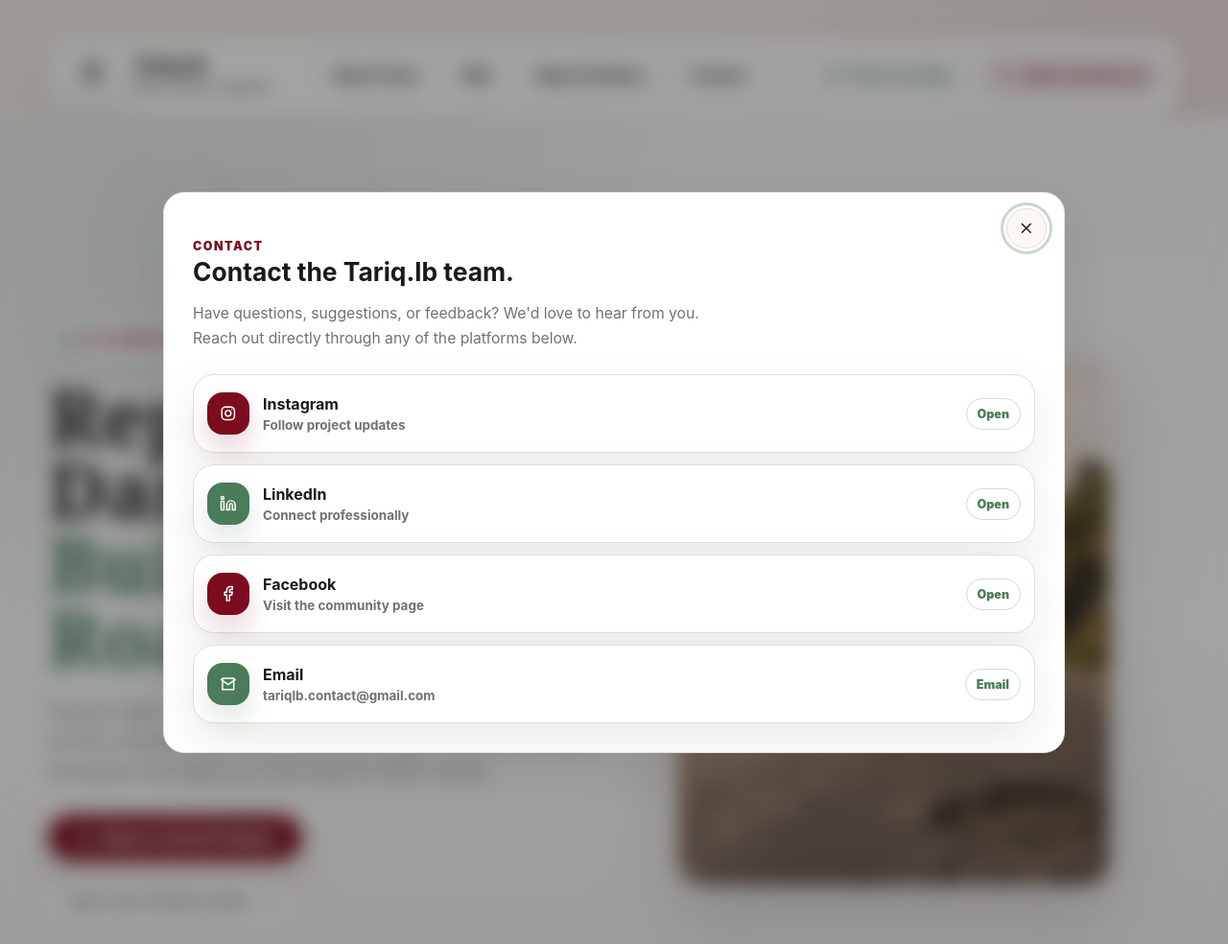
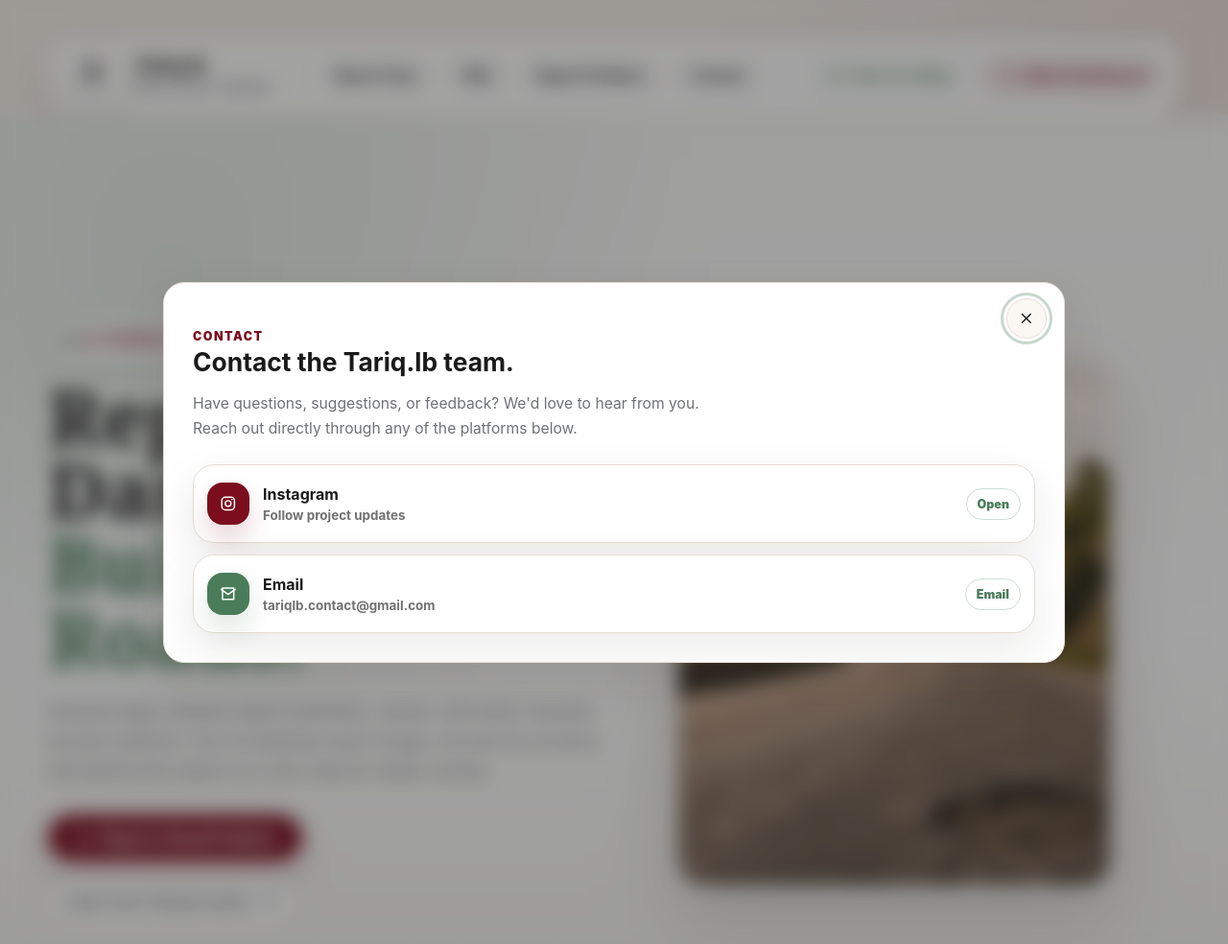
Before and after one commit to Gloria-Hleihel/TechTalks-Tariq.lb, a Flask app: page / in a window 1280 px wide, after a click on "Contact". Shown: the whole page at 96% size. Run offline with Flask 3, Linux system fonts and the light colour scheme.

Commit message:
Update contact social links

```diff
--- a/templates/index.html
+++ b/templates/index.html
@@ -303,7 +303,7 @@
     </p>
 
     <div class="contact-list">
-      <a class="contact-card" href="https://www.instagram.com/" target="_blank" rel="noreferrer">
+      <a class="contact-card" href="https://www.instagram.com/tariq.leb?igsh=MTk1OXN5NTB5M3hjNg%3D%3D&amp;utm_source=qr" target="_blank" rel="noreferrer">
         <span class="contact-icon icon-red">
           <svg aria-hidden="true" viewBox="0 0 24 24">
             <rect x="3" y="3" width="18" height="18" rx="5"></rect>
@@ -314,34 +314,6 @@
         <span>
           <strong>Instagram</strong>
           <small>Follow project updates</small>
-        </span>
-        <em>Open</em>
-      </a>
-
-      <a class="contact-card" href="https://www.linkedin.com/" target="_blank" rel="noreferrer">
-        <span class="contact-icon icon-green">
-          <svg aria-hidden="true" viewBox="0 0 24 24">
-            <path d="M16 8a6 6 0 0 1 6 6v7h-4v-7a2 2 0 0 0-4 0v7h-4v-7a6 6 0 0 1 6-6Z"></path>
-            <rect x="2" y="9" width="4" height="12"></rect>
-            <circle cx="4" cy="4" r="2"></circle>
-          </svg>
-        </span>
-        <span>
-          <strong>LinkedIn</strong>
-          <small>Connect professionally</small>
-        </span>
-        <em>Open</em>
-      </a>
-
-      <a class="contact-card" href="https://www.facebook.com/" target="_blank" rel="noreferrer">
-        <span class="contact-icon icon-red">
-          <svg aria-hidden="true" viewBox="0 0 24 24">
-            <path d="M18 2h-3a5 5 0 0 0-5 5v3H7v4h3v8h4v-8h3l1-4h-4V7a1 1 0 0 1 1-1h3Z"></path>
-          </svg>
-        </span>
-        <span>
-          <strong>Facebook</strong>
-          <small>Visit the community page</small>
         </span>
         <em>Open</em>
       </a>
--- a/templates/upload.html
+++ b/templates/upload.html
@@ -347,9 +347,7 @@
       platforms below.
     </p>
     <div class="contact-list">
-      <a class="contact-card" href="https://www.instagram.com/" target="_blank" rel="noreferrer">Instagram <em>Open</em></a>
-      <a class="contact-card" href="https://www.linkedin.com/" target="_blank" rel="noreferrer">LinkedIn <em>Open</em></a>
-      <a class="contact-card" href="https://www.facebook.com/" target="_blank" rel="noreferrer">Facebook <em>Open</em></a>
+      <a class="contact-card" href="https://www.instagram.com/tariq.leb?igsh=MTk1OXN5NTB5M3hjNg%3D%3D&amp;utm_source=qr" target="_blank" rel="noreferrer">Instagram <em>Open</em></a>
       <a class="contact-card" href="mailto:tariqlb.contact@gmail.com">Email <em>Email</em></a>
     </div>
   </div>
```
Also changed, not shown: tests/test_feedback.py (+3 -0 lines), tests/test_upload_flow.py (+3 -0 lines).
